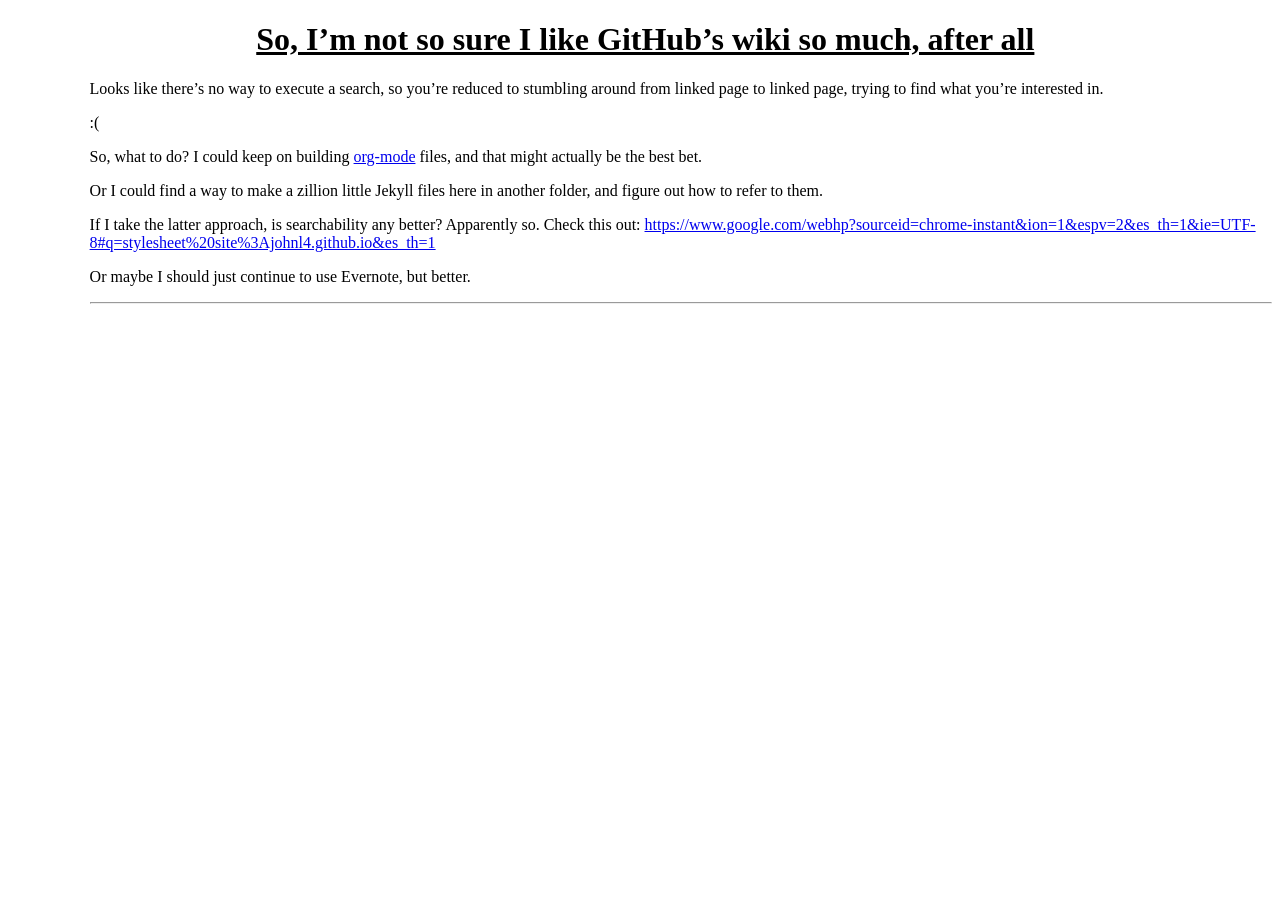
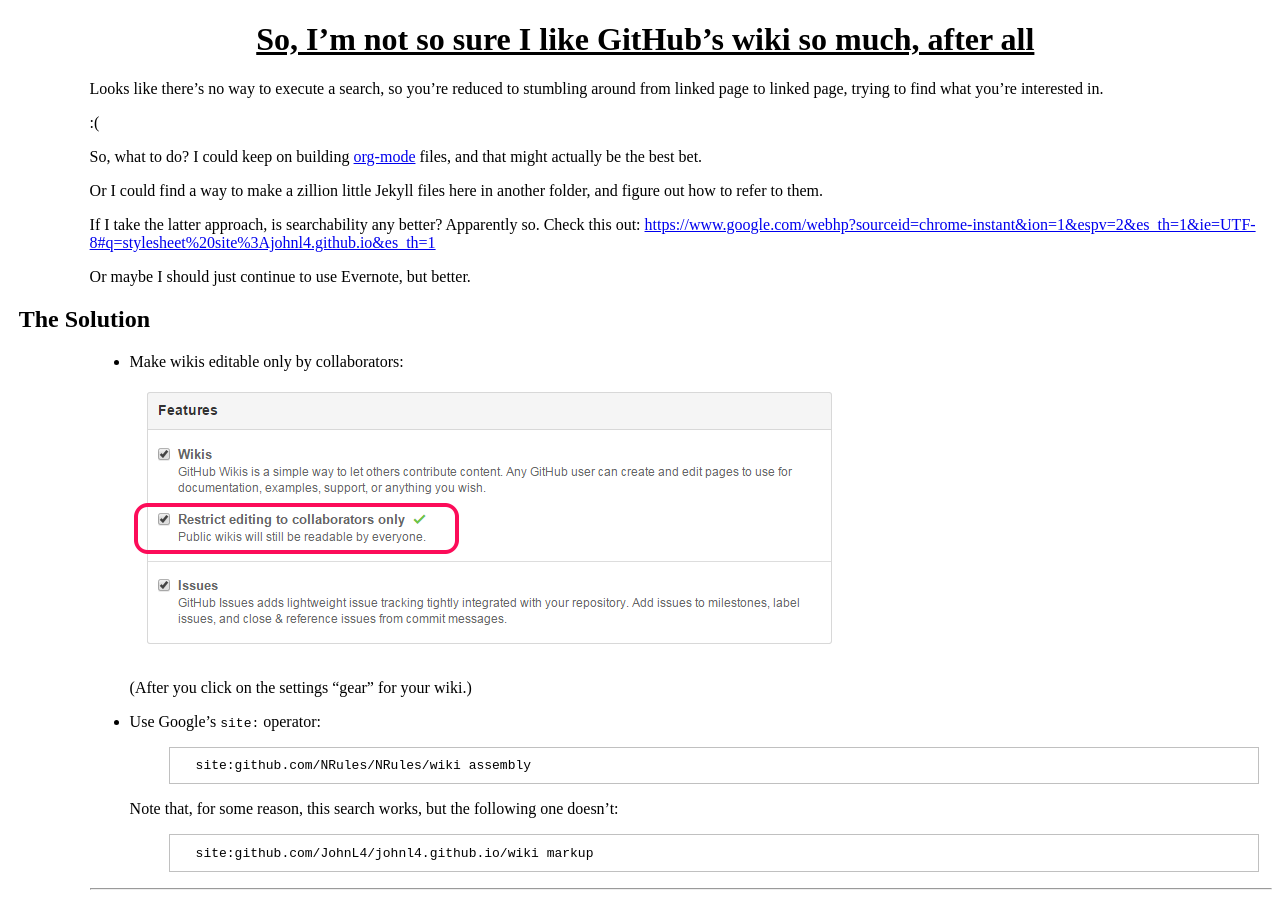
Before and after one commit to JohnL4/johnl4.github.io, a Jekyll site: the page built from _posts/2015-08-07-Not-sure-I-like-Githubs-wiki-so-much.markdown, in a window 1280 px wide. Built offline with Jekyll 4.4.1, drawn with Linux system fonts in a browser that asks for light colours; comment, search, counter and statistics services are not loaded.

Commit message:
Fiddling around with GitHub wiki, and complaint about wiki post.

```diff
--- a/_posts/2015-06-15-Project-Ideas.markdown
+++ b/_posts/2015-06-15-Project-Ideas.markdown
@@ -11,3 +11,9 @@
 * Diaspora cluster generator
     * Clickable image generated with dot (or D3)
     * Ability to add notes for each system
+* Haskell: world generator based on the algorithm in the paper
+    ["Planet Map Generation by Tetrahedral Subdivision"](http://ifro.ku.dk/english/staff/?pure=files%2F17117759%2FplanetPSI.pdf),
+    by Mogensen.  The C program he provides on his site
+    ([http://www.diku.dk/~torbenm/Planet/](http://www.diku.dk/~torbenm/Planet/)) truncates elevation data at some max,
+    which makes coloring desert world elevations problematic (since they start with a positive elevation bias, and wind
+    up with a lot of max-elevation values))
--- a/_posts/2015-08-07-Not-sure-I-like-Githubs-wiki-so-much.markdown
+++ b/_posts/2015-08-07-Not-sure-I-like-Githubs-wiki-so-much.markdown
@@ -1,5 +1,5 @@
 ---
-excerpt: So, I'm not so sure I like GitHub's wiki so much, after all
+excerpt: So, I'm not so sure I like GitHub's wiki so much, after all (BUT WAIT! THERE'S A SOLUTION!)
 ---
 
 So, I'm not so sure I like GitHub's wiki so much, after all
@@ -19,3 +19,20 @@
 [https://www.google.com/webhp?sourceid=chrome-instant&ion=1&espv=2&es_th=1&ie=UTF-8#q=stylesheet%20site%3Ajohnl4.github.io&es_th=1](https://www.google.com/webhp?sourceid=chrome-instant&ion=1&espv=2&es_th=1&ie=UTF-8#q=stylesheet%20site%3Ajohnl4.github.io&es_th=1)
 
 Or maybe I should just continue to use Evernote, but better.
+
+The Solution
+-------------
+
+* Make wikis editable only by collaborators:
+
+    ![Making GitHub wikis editable only by collaborators](/images/github-wiki-not-public-edit.png)
+
+  (After you click on the settings "gear" for your wiki.)
+
+* Use Google's `site:` operator:
+
+        site:github.com/NRules/NRules/wiki assembly
+
+  Note that, for some reason, this search works, but the following one doesn't:
+
+        site:github.com/JohnL4/johnl4.github.io/wiki markup
```
Also changed, not shown: _posts/2015-08-18-Re-starting-out-with-Haskell.markdown (+8 -0 lines), images/github-wiki-not-public-edit.png (added).
